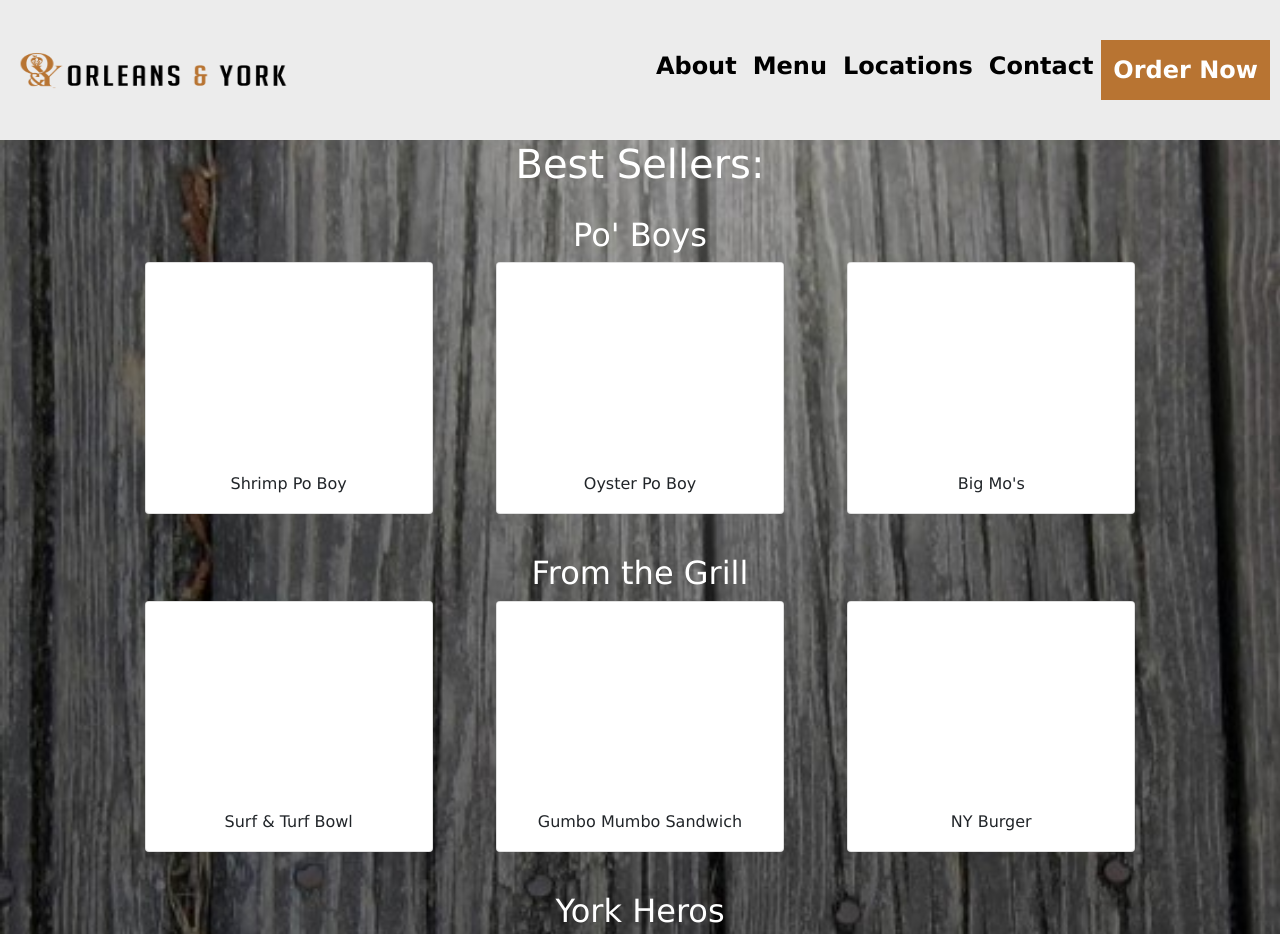
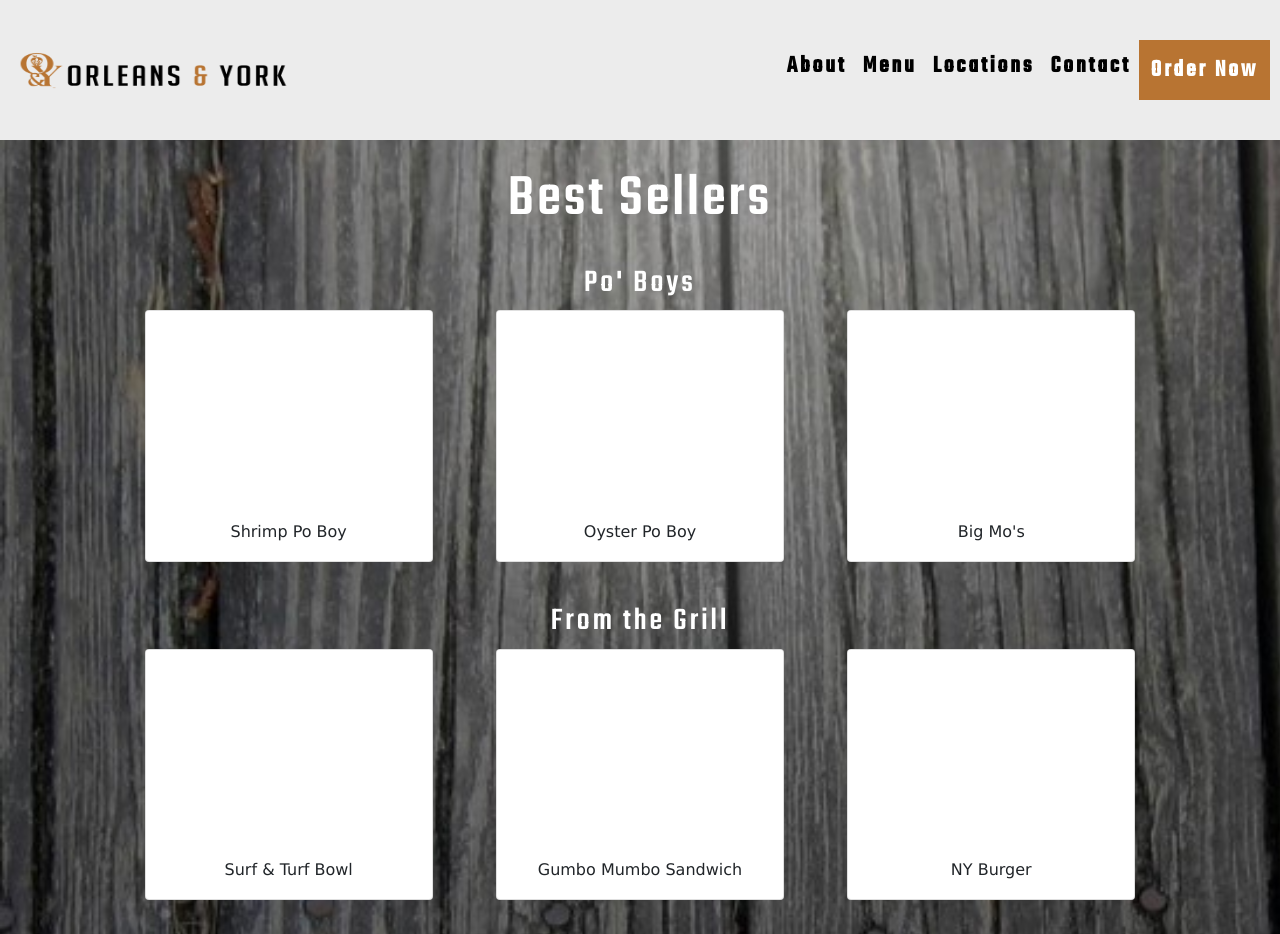
Before and after one commit to zebranode/project-1, a plain HTML site: page menu.html in a window 1280 px wide. Shown: the top 934 px of the page. Drawn offline with nearby package versions, Linux system fonts and the light colour scheme; no server answers.

Commit message:
Edited header and nav bar fonts

```diff
--- a/assets/style.css
+++ b/assets/style.css
@@ -1,7 +1,17 @@
 /* styling for all content */
+
+@import url('https://fonts.googleapis.com/css?family=Teko:500&display=swap');
+
 body {
     /* ADA compliant font */
     font-family: Verdana, Geneva, Tahoma, sans-serif !important;
+}
+h1{
+    font-size: 60px!important;
+}
+h1, h2, .nav-item{
+    font-family: 'Teko', sans-serif;
+    letter-spacing: 3px;
 }
 /* For background of landing page */
 .landingPage {
--- a/menu.html
+++ b/menu.html
@@ -36,7 +36,8 @@
             </div>
         </nav>
         <!-- Heading of Page -->
-        <h1 class="menuHead">Best Sellers:</h1>
+        <br>
+        <h1 class="menuHead">Best Sellers</h1>
         <!-- List 1 -->
         <div class="poBoys menuCat" role="list">
             <h2 class="listHead">Po' Boys</h2>
```
